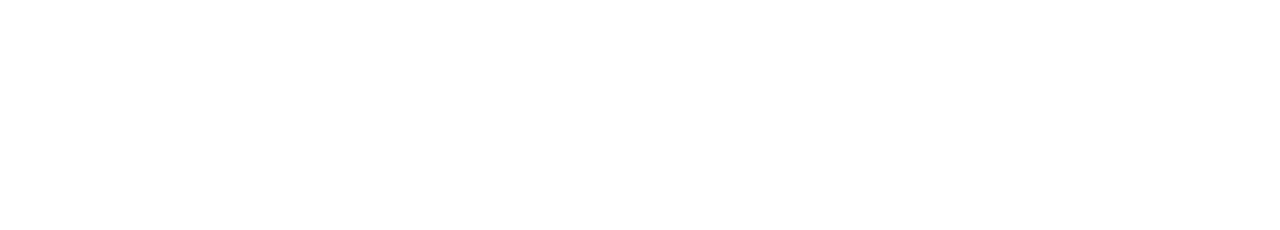
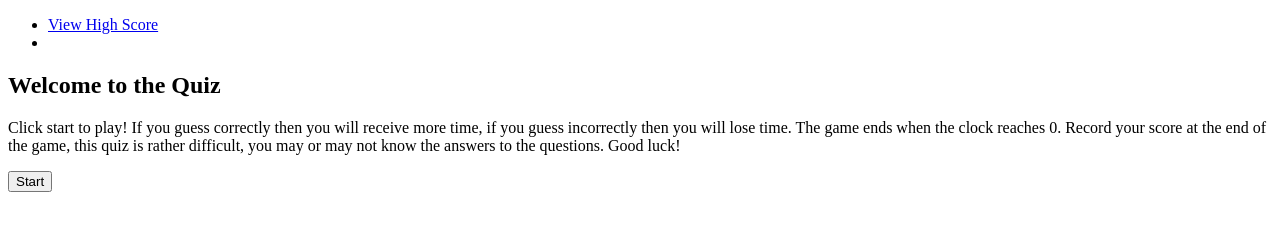
Before and after one commit to Abhi20220/Web-API-Quiz, a plain HTML site: page index.html in a window 1280 px wide. Drawn offline with Linux system fonts and the light colour scheme.

Commit message:
added nav class for highscore and timer, added intro section

```diff
--- a/index.html
+++ b/index.html
@@ -8,7 +8,25 @@
     <link rel="stylesheet" href="./Assets/CSS/style.css">
 </head>
 <body>
+    <nav>
+        <ul>
+          <li class="high-score">
+            <a href="./high-score.html">View High Score</a>
+          </li>
+          <li id="timer" class="timer"></li>
+        </ul>
+      </nav>
 
 </body>
+<main>
+    <body>
+        <section id="intro" class="intro">
+            <h1>Welcome to the Quiz
+            </h1>
+            <p> Click start to play! If you guess correctly then you will receive more time, if you guess incorrectly then you will lose time. The game ends when the clock reaches 0. Record your score at the end of the game, this quiz is rather difficult, you may or may not know the answers to the questions. Good luck!</p>
+            <button id="startButton" class="startButton">Start</button>
+          </section>
+    </body>
+</main>
 <script src="./Assets/Javascript/main.js"></script>
 </html>
```
